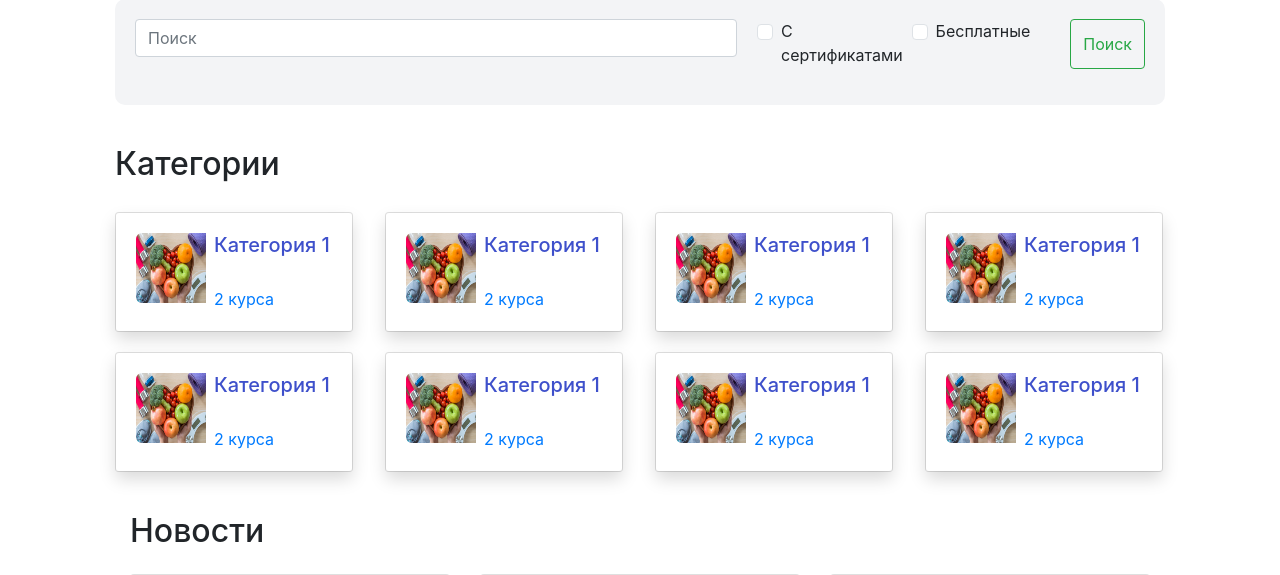
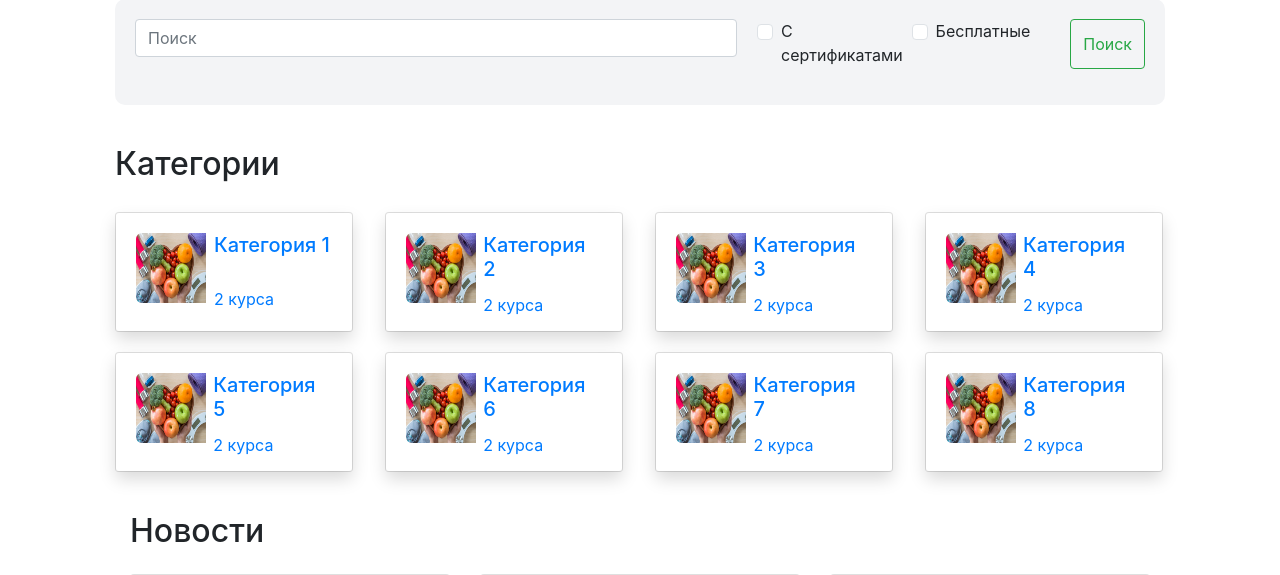
Before and after one commit to kdv777/Training_portal, a Django app: page /mainapp/ in a window 1280 px wide. Shown: the part 183-758 px from the top of the page. Run offline with Django 3.2, Linux system fonts and the light colour scheme; some libraries are stand-ins or nearby versions.

```diff
--- a/src/mainapp/templates/mainapp/index.html
+++ b/src/mainapp/templates/mainapp/index.html
@@ -41,7 +41,7 @@
                                  class="img-fluid rounded-start mr-2" style="width:70px; height:70px;" alt="..."/>
                         </div>
                         <div class="d-flex flex-column justify-content-between " style="mardin-left:5px;">
-                            <h5 class="card-title" style="color: #3E50CB;">Категория 1</h5>
+                            <h5 class="card-title" style="color: #3E50CB;"><a href="{% url 'mainapp:courses_category' %}">Категория 1</a></h5>
                             <a href="{% url 'mainapp:courses_category' %}" class="card-link">2 курса</a>
                         </div>
 
@@ -59,7 +59,7 @@
                                  class="img-fluid rounded-start mr-2" style="width:70px; height:70px;" alt="..."/>
                         </div>
                         <div class="d-flex flex-column justify-content-between " style="mardin-left:5px;">
-                            <h5 class="card-title" style="color: #3E50CB;">Категория 1</h5>
+                            <h5 class="card-title" style="color: #3E50CB;"><a href="{% url 'mainapp:courses_category' %}">Категория 2</a></h5>
                             <a href="{% url 'mainapp:courses_category' %}" class="card-link">2 курса</a>
                         </div>
 
@@ -77,8 +77,7 @@
                                  class="img-fluid rounded-start mr-2" style="width:70px; height:70px;" alt="..."/>
                         </div>
                         <div class="d-flex flex-column justify-content-between " style="mardin-left:5px;">
-                            <h5 class="card-title" style="color: #3E50CB;">Категория 1</h5>
-
+                            <h5 class="card-title" style="color: #3E50CB;"><a href="{% url 'mainapp:courses_category' %}">Категория 3</a></h5>
                             <a href="{% url 'mainapp:courses_category' %}" class="card-link">2 курса</a>
                         </div>
 
@@ -96,7 +95,7 @@
                                  class="img-fluid rounded-start mr-2" style="width:70px; height:70px;" alt="..."/>
                         </div>
                         <div class="d-flex flex-column justify-content-between " style="mardin-left:5px;">
-                            <h5 class="card-title" style="color: #3E50CB;">Категория 1</h5>
+                            <h5 class="card-title" style="color: #3E50CB;"><a href="{% url 'mainapp:courses_category' %}">Категория 4</a></h5>
                             <a href="{% url 'mainapp:courses_category' %}" class="card-link">2 курса</a>
                         </div>
 
@@ -114,7 +113,7 @@
                                  class="img-fluid rounded-start mr-2" style="width:70px; height:70px;" alt="..."/>
                         </div>
                         <div class="d-flex flex-column justify-content-between " style="mardin-left:5px;">
-                            <h5 class="card-title" style="color: #3E50CB;">Категория 1</h5>
+                            <h5 class="card-title" style="color: #3E50CB;"><a href="{% url 'mainapp:courses_category' %}">Категория 5</a></h5>
                             <a href="{% url 'mainapp:courses_category' %}" class="card-link">2 курса</a>
                         </div>
 
@@ -132,7 +131,7 @@
                                  class="img-fluid rounded-start mr-2" style="width:70px; height:70px;" alt="..."/>
                         </div>
                         <div class="d-flex flex-column justify-content-between " style="mardin-left:5px;">
-                            <h5 class="card-title" style="color: #3E50CB;">Категория 1</h5>
+                            <h5 class="card-title" style="color: #3E50CB;"><a href="{% url 'mainapp:courses_category' %}">Категория 6</a></h5>
                             <a href="{% url 'mainapp:courses_category' %}" class="card-link">2 курса</a>
                         </div>
 
@@ -150,7 +149,7 @@
                                  class="img-fluid rounded-start mr-2" style="width:70px; height:70px;" alt="..."/>
                         </div>
                         <div class="d-flex flex-column justify-content-between " style="mardin-left:5px;">
-                            <h5 class="card-title" style="color: #3E50CB;">Категория 1</h5>
+                            <h5 class="card-title" style="color: #3E50CB;"><a href="{% url 'mainapp:courses_category' %}">Категория 7</a></h5>
                             <a href="{% url 'mainapp:courses_category' %}" class="card-link">2 курса</a>
                         </div>
 
@@ -167,7 +166,7 @@
                                  class="img-fluid rounded-start mr-2" style="width:70px; height:70px;" alt="..."/>
                         </div>
                         <div class="d-flex flex-column justify-content-between " style="mardin-left:5px;">
-                            <h5 class="card-title" style="color: #3E50CB;">Категория 1</h5>
+                            <h5 class="card-title" style="color: #3E50CB;"><a href="{% url 'mainapp:courses_category' %}">Категория 8</a></h5>
                             <a href="{% url 'mainapp:courses_category' %}" class="card-link">2 курса</a>
                         </div>
 
```
